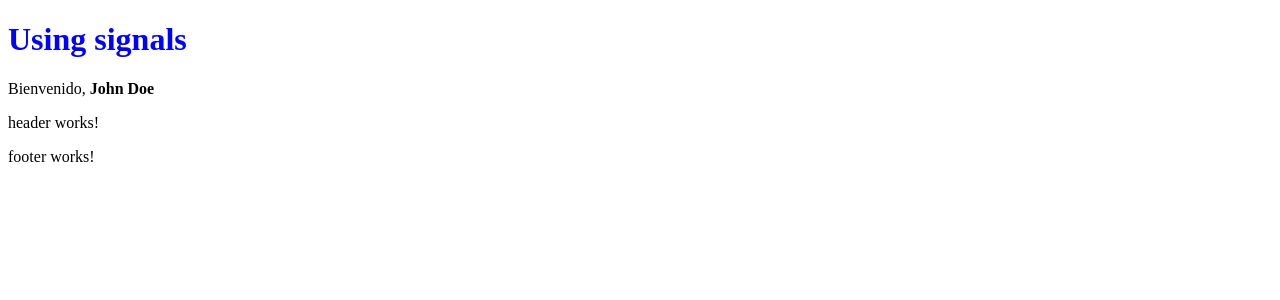
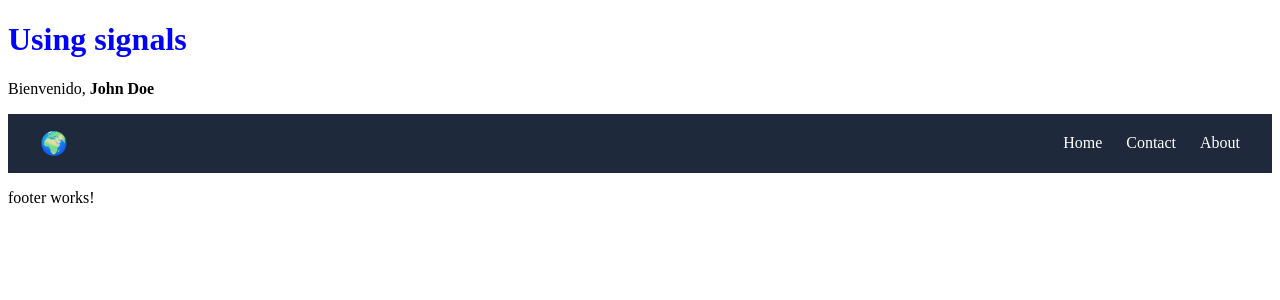
Before and after one commit to SunnySuaSal/mi-primera-app-angular, an Angular app: page / in a window 1280 px wide. Shown: the top 300 px of the page. Built offline with nearby package versions, Linux system fonts and the light colour scheme.

Commit message:
Agrega una barra de navegacion en el componente heather

```diff
--- a/src/app/components/header/header.css
+++ b/src/app/components/header/header.css
@@ -0,0 +1,70 @@
+.navbar {
+    display: flex;
+    align-items: center;
+    justify-content: space-between;
+    padding: 1rem 2rem;
+    background-color: #1e293b;
+    color: white;
+}
+
+.logo {
+    font-size: 1.4rem;
+    font-weight: bold;
+}
+
+nav {
+    display: flex;
+    gap: 1.5rem;
+}
+
+nav a {
+    color: white;
+    text-decoration: none;
+    font-weight: 500;
+    position: relative;
+}
+
+nav a::after {
+    content: '';
+    position: absolute;
+    bottom: -4px;
+    left: 0;
+    width: 0;
+    height: 2px;
+    background: #38bdf8;
+    transition: width 0.2s ease;
+}
+
+nav a:hover::after {
+    width: 100%;
+}
+
+.menu-btn {
+    display: none;
+    background: none;
+    border: none;
+    color: white;
+    font-size: 1.6rem;
+    cursor: pointer;
+}
+
+@media (max-width: 768px) {
+    nav {
+        position: absolute;
+        top: 64px;
+        right: 0;
+        background: #1e293b;
+        flex-direction: column;
+        width: 200px;
+        padding: 1rem;
+        display: none;
+    }
+
+    nav.open {
+        display: flex;
+    }
+
+    .menu-btn {
+        display: block;
+    }
+}
--- a/src/app/components/header/header.html
+++ b/src/app/components/header/header.html
@@ -1 +1,15 @@
-<p>header works!</p>
+<header class="navbar">
+    <div class="logo">
+        🌍
+    </div>
+
+    <nav [class.open]="menuOpen()">
+        <a href="/home">Home</a>
+        <a href="/contact">Contact</a>
+        <a href="/about">About</a>
+    </nav>
+
+    <button class="menu-btn" (click)="toggleMenu()">
+        ☰
+    </button>
+</header>
--- a/src/app/components/header/header.ts
+++ b/src/app/components/header/header.ts
@@ -1,4 +1,4 @@
-import { Component } from '@angular/core';
+import { Component, signal } from '@angular/core';
 
 @Component({
   selector: 'app-header',
@@ -7,5 +7,9 @@ import { Component } from '@angular/core';
   styleUrl: './header.css',
 })
 export class Header {
+  menuOpen = signal(false);
 
+  toggleMenu(){
+    this.menuOpen.update(open => !open);
+  }
 }
```
